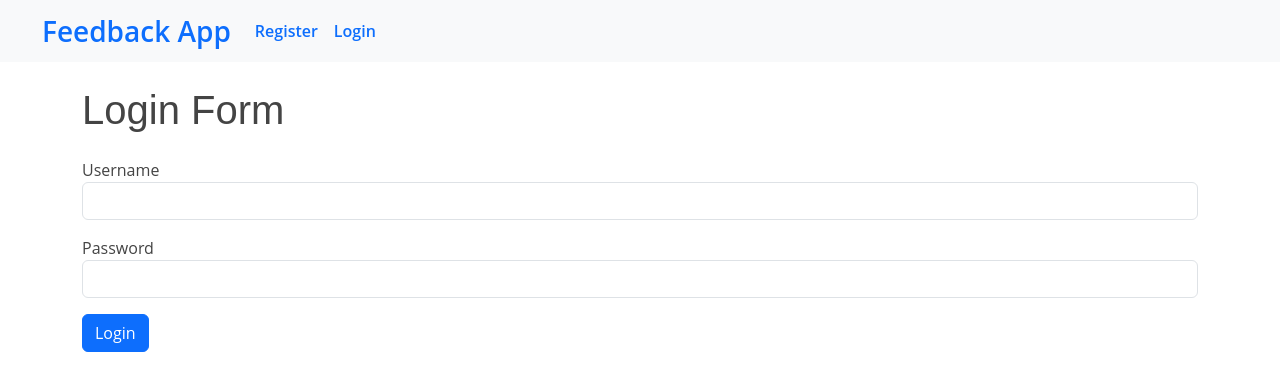
After one commit to CamdenTadhg/Authentication, a Flask app: template templates/login.html in a window 1280 px wide. The commit adds this page. Shown: the top 391 px of the page. Run offline with Flask 3, Linux system fonts and the light colour scheme; the template is opened without the code that fills it: values that come from a table or form of the project are taken from there, others are empty; some libraries are stand-ins or nearby versions.

Commit message:
user authentication routes

```diff
--- a/app.py
+++ b/app.py
@@ -1,6 +1,7 @@
 from flask import Flask, render_template, redirect, session, flash
 from flask_debugtoolbar import DebugToolbarExtension
 from models import connect_db, db, User
+from forms import RegisterForm, LoginForm
 
 app = Flask(__name__)
 
@@ -11,27 +12,74 @@ app.config["SQLALCHEMY_DATABASE_URI"] = "postgresql:///feedback"
 app.config["SQLALCHEMY_TRACK_MODIFICATIONS"] = False
 app.config["SQLALCHEMY_ECHO"] = True
 app.config["SECRET_KEY"] = 'requin'
-app.config["DEBUG_TB_INTERCEPT_REDIRECT"] = False
+app.config["DEBUG_TB_INTERCEPT_REDIRECTS"] = False
 
 connect_db(app)
 db.create_all()
 
 toolbar = DebugToolbarExtension(app)
 
-# 16 make user routes (/, /register GET, /register POST, /login GET, /login POST, /secret)
-# 15 limit access to /secret
-# 14 make logout route
-# 13 change /secret route to a user page
-# 12 create feedback model
-# 11 make routes for feedback
-# 10 make additional routes for users (/users/username, /users/username/delete, users/username/feedback/add GET, users/username/feedback/add POST, /feedback/feedbackid/update GET, /feedback/feedbackid/update POST, /feedback/feedbackid/delete)
+@app.route('/')
+def route_register():
+    return redirect('/register')
 
-# 9 make sure registration and authentication are methods on your user class
-# 8 if there is already a username in session, do not allow users to see register or login forms
-# 7 add a 404 page and a 401 page when users are not authenticated
-# 6 add column to user table for admins. Admines can add, update, or delete any feedback and delete users
-# 5 if form submissions fail, display helpful error messages about what went wrong
-# 4 add tests for all view functions and model methods
-# 3 validate and confirm password
+@app.route('/register', methods=["GET", "POST"])
+def register_user():
+    """displays registration form and registers new users"""
+    form = RegisterForm()
+
+    if form.validate_on_submit():
+        username = form.username.data
+        password = form.password.data
+        email = form.email.data
+        first_name = form.first_name.data
+        last_name = form.last_name.data
+        new_user = User.register(username, password, email, first_name, last_name)
+        db.session.add(new_user)
+        db.session.commit()
+        session['username'] = new_user.username
+        flash('Welcome, Successfully created account', 'success')
+        return redirect('/secret')
+    return render_template('register.html', form=form)
+
+@app.route('/login', methods=["GET", "POST"])
+def login_user():
+    """displays login form and logs in authorized users"""
+    form = LoginForm()
+
+    if form.validate_on_submit():
+        username = form.username.data
+        password = form.password.data
+        user = User.authenticate(username, password)
+        if user:
+            session["username"] = user.username
+            return redirect('/secret')
+        else:
+            form.username.errors=['invalid username/password']
+    return render_template('login.html', form=form)
+
+@app.route('/secret')
+def display_secret():
+    """displays secret page to authorized users"""
+    if "username" not in session:
+        flash("Please register or login first!", "danger")
+        return redirect('/')
+    return render_template('secret.html')
+
+# 16 limit access to /secret
+# 15 make logout route
+# 14 change /secret route to a user page
+# 13 create feedback model
+# 12 make routes for feedback
+# 11 make additional routes for users (/users/username, /users/username/delete, users/username/feedback/add GET, users/username/feedback/add POST, /feedback/feedbackid/update GET, /feedback/feedbackid/update POST, /feedback/feedbackid/delete)
+
+# 10 make sure registration and authentication are methods on your user class
+# 9 if there is already a username in session, do not allow users to see register or login forms
+# 8 add a 404 page and a 401 page when users are not authenticated
+# 7 add column to user table for admins. Admines can add, update, or delete any feedback and delete users
+# 6 if form submissions fail, display helpful error messages about what went wrong
+# 5 add tests for all view functions and model methods
+# 4 validate and confirm password
+# 3 differentiate between invalid username and invalid password
 # 2 add functionality to reset a password
 # 1 style it
--- a/forms.py
+++ b/forms.py
@@ -1,3 +1,14 @@
 from flask_wtf import FlaskForm
-from wtforms import StringField, PasswordField
+from wtforms import StringField, PasswordField, EmailField
 from wtforms.validators import InputRequired
+
+class RegisterForm(FlaskForm):
+    username = StringField("Username", validators=[InputRequired()])
+    password = PasswordField("Password", validators=[InputRequired()])
+    email = EmailField("Email", validators=[InputRequired()])
+    first_name = StringField("First Name", validators=[InputRequired()])
+    last_name = StringField("Last Name", validators=[InputRequired()])
+
+class LoginForm(FlaskForm):
+    username = StringField("Username", validators=[InputRequired()])
+    password = PasswordField("Password", validators=[InputRequired()])
--- a/templates/base.html
+++ b/templates/base.html
@@ -3,18 +3,32 @@
 <head>
     <meta charset="UTF-8">
     <meta name="viewport" content="width=device-width, initial-scale=1.0">
-    <!-- <link href="https://cdn.jsdelivr.net/npm/bootstrap@5.3.3/dist/css/bootstrap.min.css" rel="stylesheet" integrity="sha384-QWTKZyjpPEjISv5WaRU9OFeRpok6YctnYmDr5pNlyT2bRjXh0JMhjY6hW+ALEwIH" crossorigin="anonymous"> -->
+    <link href="https://cdn.jsdelivr.net/npm/bootstrap@5.3.3/dist/css/bootstrap.min.css" rel="stylesheet" integrity="sha384-QWTKZyjpPEjISv5WaRU9OFeRpok6YctnYmDr5pNlyT2bRjXh0JMhjY6hW+ALEwIH" crossorigin="anonymous">
     <link rel="stylesheet" href="/static/style.css">
     <title>{% block title %}{% endblock %}</title>
 </head>
 <body>
-    <nav class="navbar navbar-expand-lg bg-body-tertiary"></nav>
+    <nav class="navbar navbar-expand-lg bg-body-tertiary">
         <div class="container-fluid">
-            <a href="/" class="navbar-brand">Feedback App</a>
+            <a href="/" class="navbar-brand text-primary fs-3">Feedback App</a>
             <ul class="navbar-nav me-auto mb-2 mb-lg-0">
-                <li class="nav-item"></li>
+                <li class="nav-item">
+                    <a class="nav-link text-primary fs-6" href="/register">Register</a>
+                </li>
+                <li class="nav-item">
+                    <a href="/login" class="nav-link text-primary fs-6">Login</a>
+                </li>
             </ul>
         </div>
+    </nav>
+
+    {% with messages = get_flashed_messages(with_categories=true) %}
+        {% if messages %}
+            {% for category, message in messages %}
+                <div class="alert alert-{{category}}" role="alert">{{message}}</div>
+            {% endfor %}
+        {% endif %}
+    {% endwith %}
     {% block content %}
     {% endblock %}
     <script src="https://cdn.jsdelivr.net/npm/bootstrap@5.3.3/dist/js/bootstrap.bundle.min.js" integrity="sha384-YvpcrYf0tY3lHB60NNkmXc5s9fDVZLESaAA55NDzOxhy9GkcIdslK1eN7N6jIeHz" crossorigin="anonymous"></script>
--- /dev/null
+++ b/templates/login.html
@@ -0,0 +1,27 @@
+{% extends 'base.html' %}
+
+{% block title %}Login Form{% endblock %}
+
+{% block content %}
+<div class="container">
+    <h1 class="my-4">Login Form</h1>
+
+    <form id="login-form" method="POST">
+        {{form.hidden_tag()}}
+
+        {% for field in form if field.widget.input_type != 'hidden' %}
+
+        <p>
+            {{field.label}}
+            {{field(class_="form-control")}}
+
+            {% for error in field.errors %}
+                {{error(class_='text-danger')}}
+            {% endfor %}
+        </p>
+        {% endfor %}
+        <button type="submit" class="btn btn-primary">Login</button>
+
+    </form>
+</div>
+{% endblock %}
```
Also changed, not shown: models.py (+23 -0 lines), templates/register.html (added, +27 -0 lines), templates/secret.html (added, +9 -0 lines).
